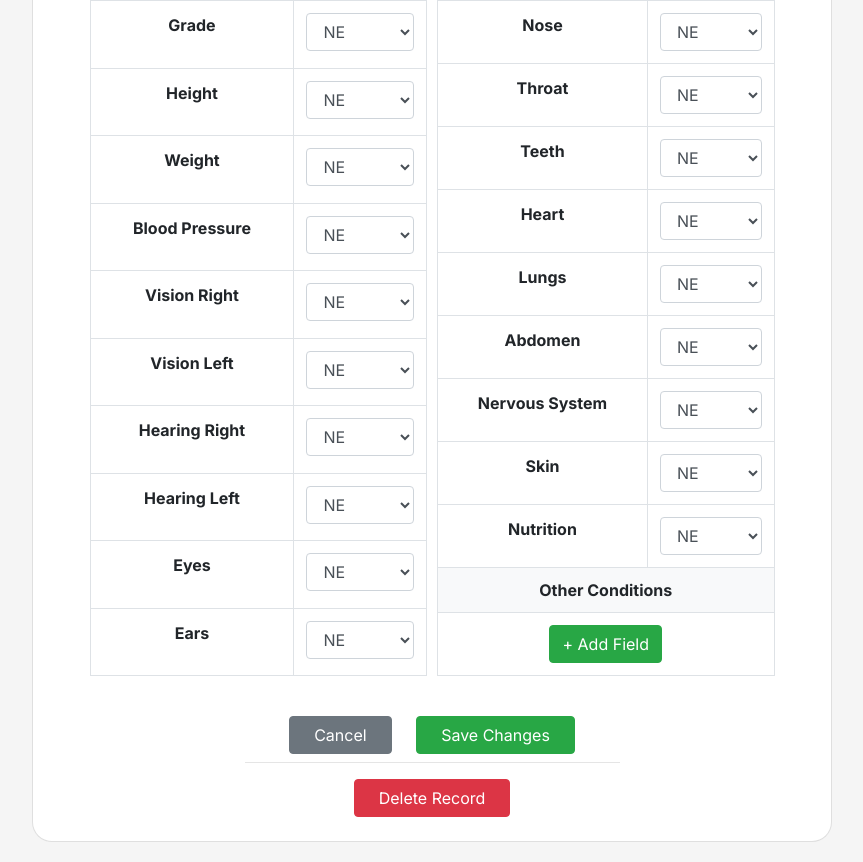
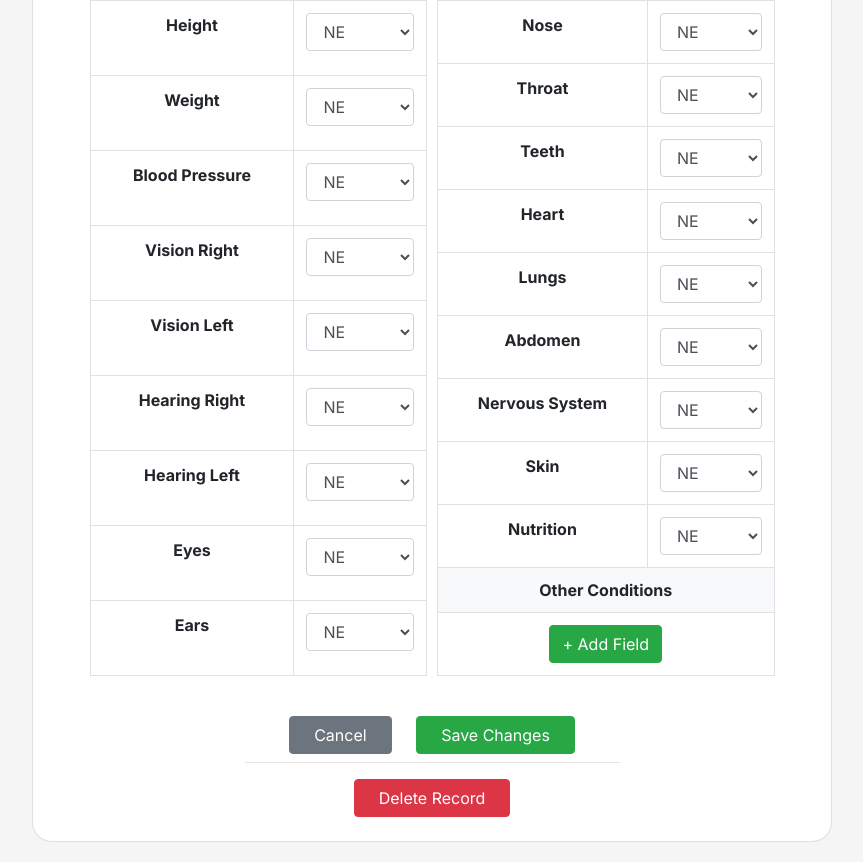
Before and after one commit to ayenla/MSYS42, a Django app: template BADproject/msys42app/templates/msys42app/edit_phyexam.html in a window 1280 px wide. Shown: the part 338-1200 px from the top of the page, without its empty margins (208-1071 px from the left). Run offline with Django 5.2, Linux system fonts and the light colour scheme; the template is opened without the code that fills it, so the values that code supplies are empty; some libraries are stand-ins or nearby versions.

Commit message:
Update edit_phyexam.html

```diff
--- a/BADproject/msys42app/templates/msys42app/edit_phyexam.html
+++ b/BADproject/msys42app/templates/msys42app/edit_phyexam.html
@@ -79,18 +79,7 @@
             <!-- Table Layout -->
             <div class="d-flex justify-content-center" style="gap: 10px;">
                 <table class="table table-bordered" style="width: 45%; font-weight: 800;">
-                    <tr>
-                        <td>Grade</td>
-                        <td>
-                            <select class="form-control" id="grade" name="grade">
-                                <option value="NE" {% if exam.grade == "NE" %}selected{% endif %}>NE</option>
-                                <option value="N" {% if exam.grade == "N" %}selected{% endif %}>N</option>
-                                <option value="A" {% if exam.grade == "A" %}selected{% endif %}>A</option>
-                                <option value="C" {% if exam.grade == "C" %}selected{% endif %}>C</option>
-                                <option value="R" {% if exam.grade == "R" %}selected{% endif %}>R</option>
-                            </select>
-                        </td>
-                    </tr>
+
                     <tr>
                         <td>Height</td>
                         <td>
```
